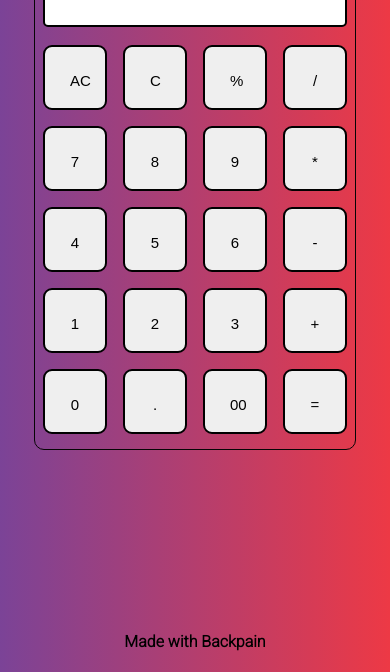
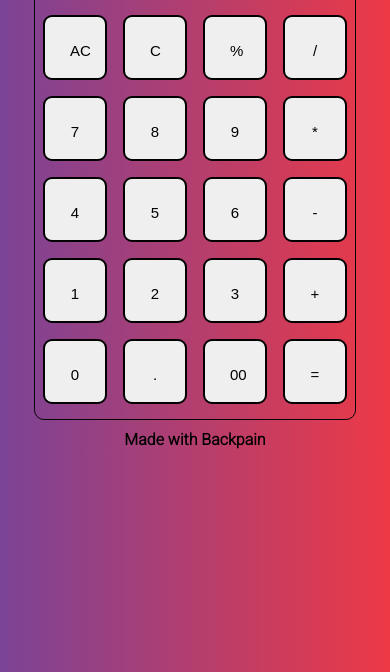
Before and after one commit to akash70629/Simple-Calculator, a plain HTML site: page index.html in a window 390 px wide. Shown: the part 172-844 px from the top of the page. Drawn offline with Linux system fonts and the light colour scheme.

Commit message:
fixed errors

```diff
--- a/index.html
+++ b/index.html
@@ -46,11 +46,11 @@
 
     </div>
 
-    <footer>
+    <div class= "footer1">
         <div class=”footer-content”>
             <h4> Made with Backpain</h4>
         </div>
-    </footer>
+    </div>
 
     <script src="logic.js"></script>
 </body>
--- a/style.css
+++ b/style.css
@@ -5,17 +5,18 @@ body {
     margin: 0px;
     font-family: 'Roboto', sans-serif;
     background: linear-gradient(to right, #7b4397, #ed3945);
+    overflow: hidden;
 }
 
 .float-container {
     height: 630px;
     width: 400px;
     border: 1px solid #060505;
-    margin-left: auto;
-    margin-right: auto;
+    /* margin-left: auto;
+    margin-right: auto; */
     align-items: center;
     border-radius: 10px;
-    margin-top: 40px;
+    margin: 40px auto 0px auto;
 }
 
 .float-child {
@@ -53,24 +54,30 @@ body {
 .button:hover {
     background: rgb(125, 82, 206);
     color: white;
+    box-shadow: 0 12px 16px 0 rgba(0,0,0,0.24),0 17px 50px 0 rgba(0,0,0,0.19);
 }
 
 h1 {
     text-align: center;
 }
 
-footer {
-    position: absolute;
+.footer1 {
+    /* position: relative;
     bottom: 0;
     left: 0;
-    right: 0;
+    right: 0; */
     background: transparent;
     text-align: center;
+    height: 20px;
 }
 
-.footer-content h4 {
-    padding-top: 50px;
-    margin: 0px;
+.footer-content{
+/* height: 20px; */
+}
+h4 {
+   /* height: 20px; */
+    /* padding-top: 5px; */
+    margin-top: 10px;
 }
 
 @media only screen and (max-width: 650px) {
@@ -94,7 +101,7 @@ footer {
     .float-container {
         height: 550px;
         width: 350px;
-        margin-top: 70px;
+        /* margin-top: 70px; */
     }
 
     .button {
```
